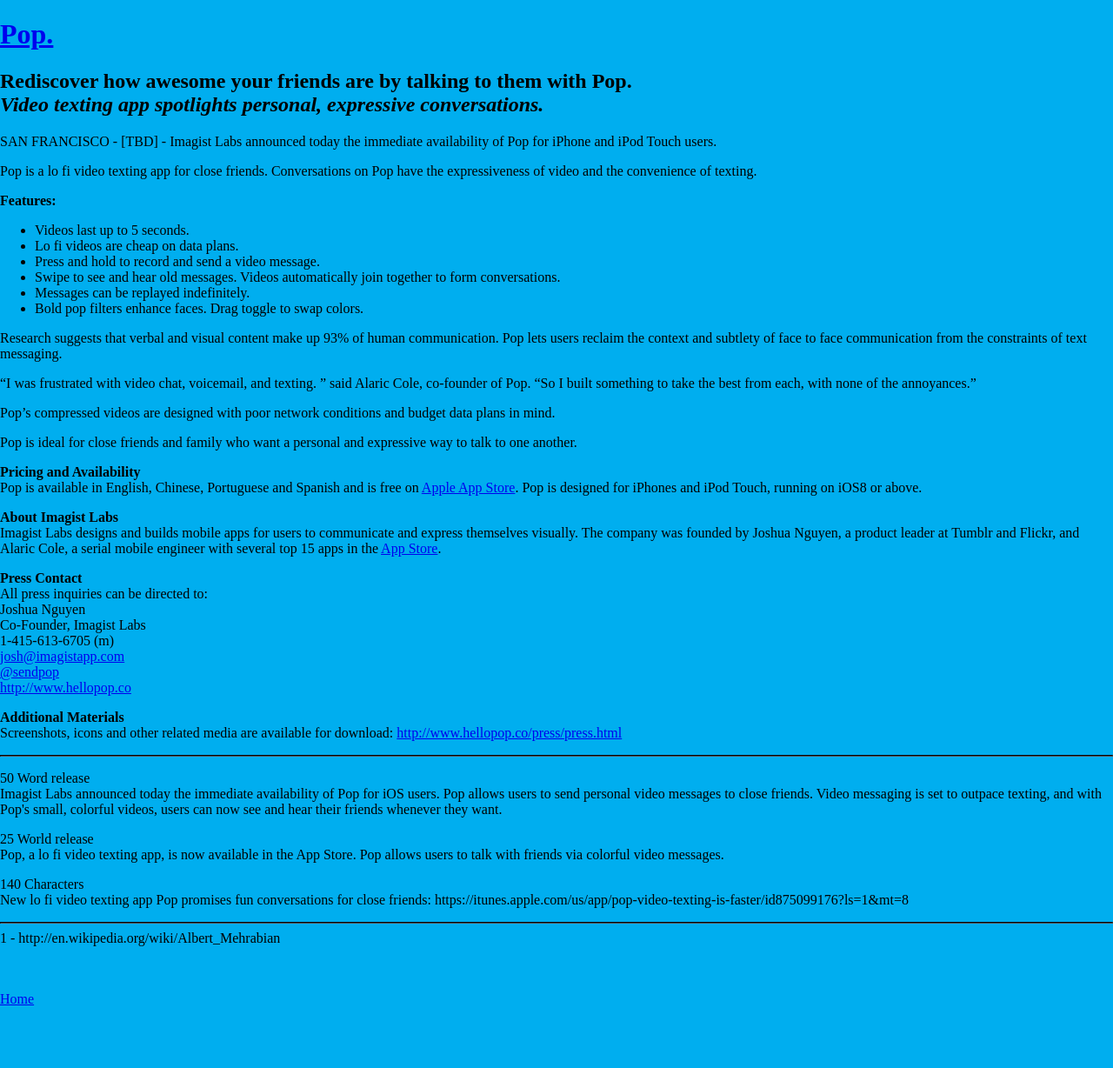
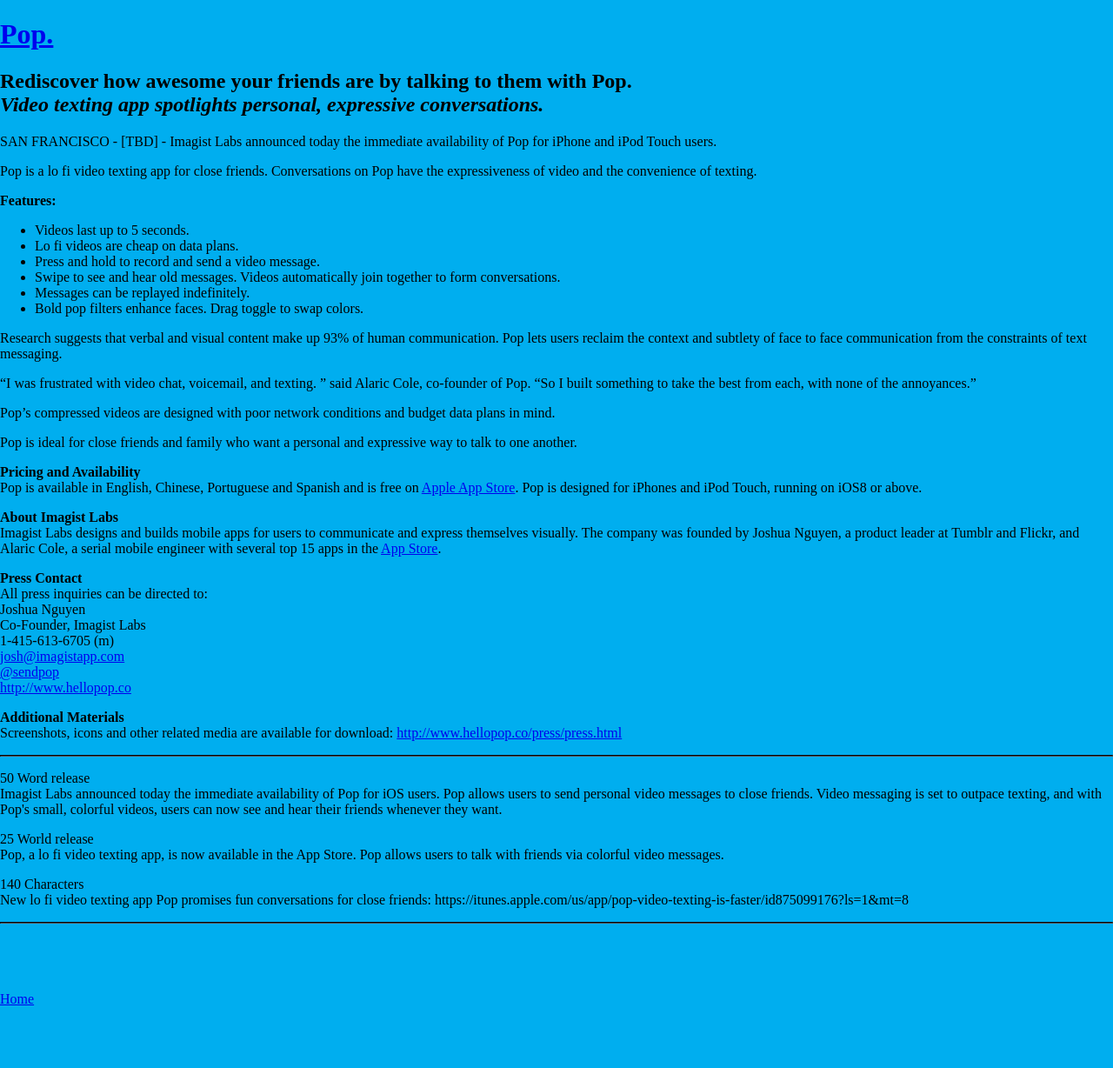
Before and after one commit to joshuanguyen/pop-web, a Jekyll site: the page press/release.html, which Jekyll copies as it is, in a window 1280 px wide. Shown: the whole page at 87% size. Built offline with Jekyll 4.4.1, drawn with Linux system fonts in a browser that asks for light colours.

Commit message:
Update release.html

```diff
--- a/press/release.html
+++ b/press/release.html
@@ -73,9 +73,6 @@
 New lo fi video texting app Pop promises fun conversations for close friends: https://itunes.apple.com/us/app/pop-video-texting-is-faster/id875099176?ls=1&mt=8</p>
 
 <hr style="border-color:black;">
-
-1 - http://en.wikipedia.org/wiki/Albert_Mehrabian
-
 <br>
 <br>
 <br>
```
